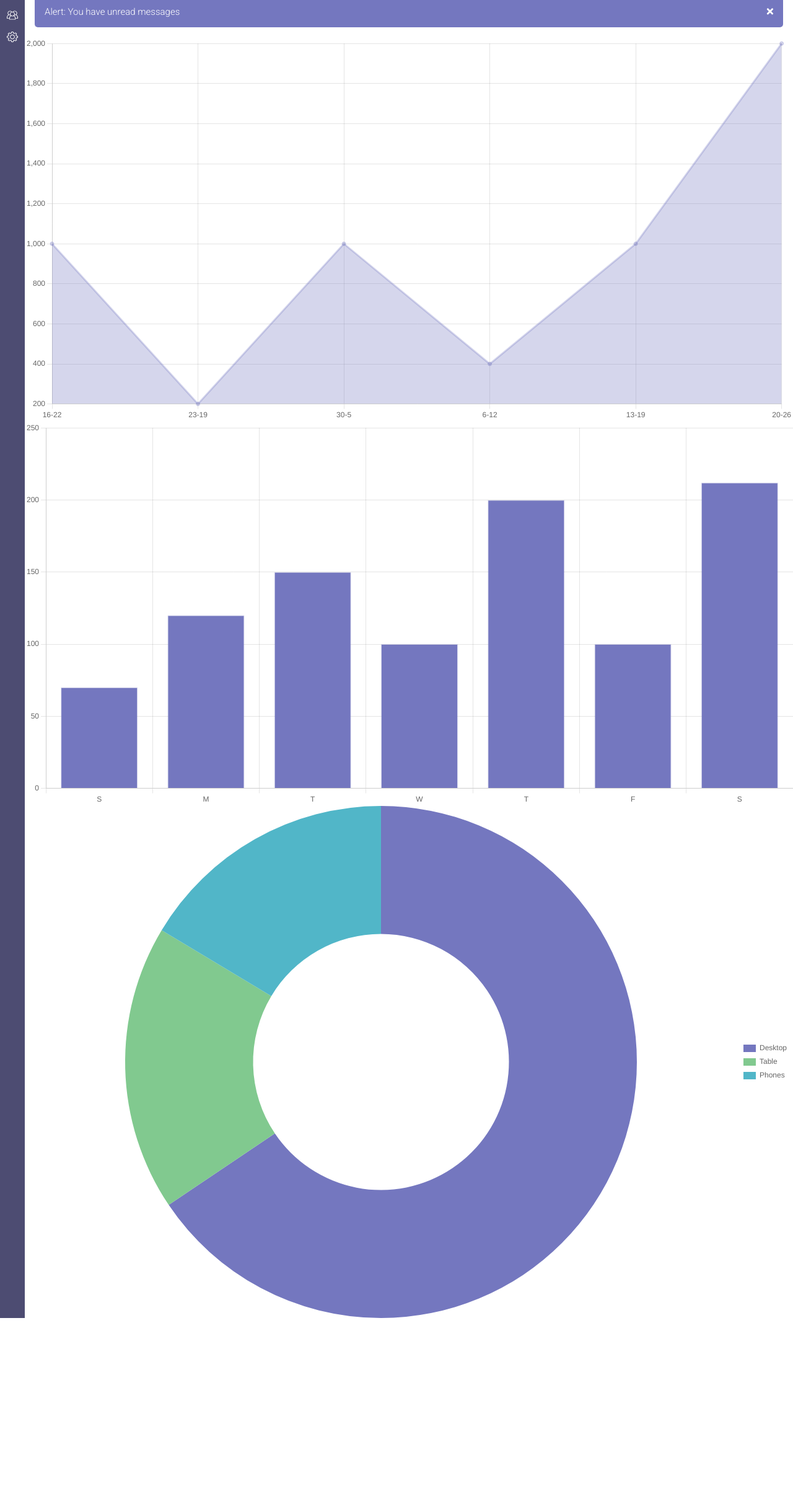
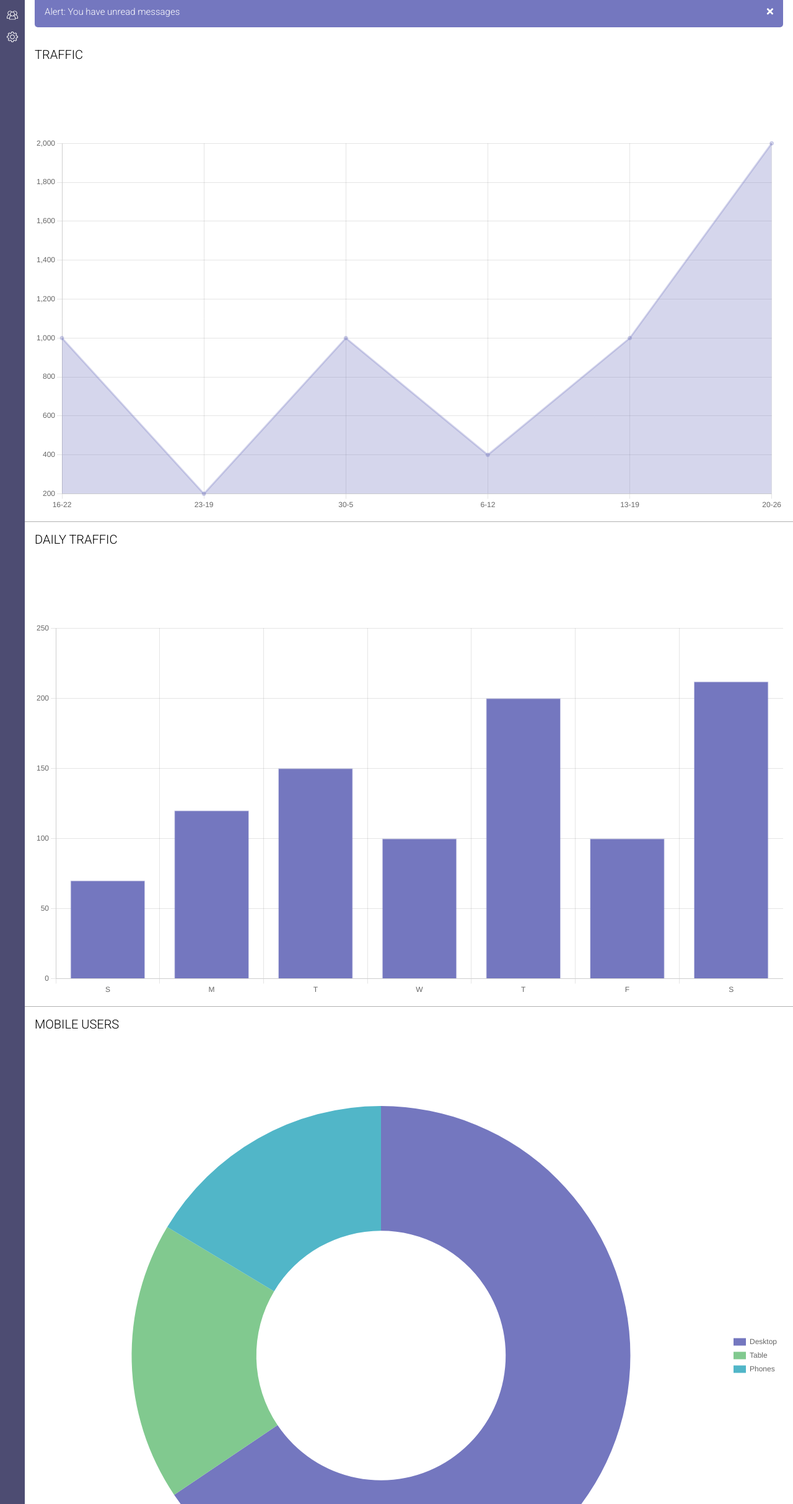
Before and after one commit to JaredStephens/WEBanalytics_dashboard, a plain HTML site: page index.html in a window 1280 px wide. Shown: the part 114-2540 px from the top of the page at 62% size. Before the commit the page ends 2240 px from the top, so only its background shows below. Drawn offline with nearby package versions, Linux system fonts and the light colour scheme.

Commit message:
styling charts

```diff
--- a/css/styles.css
+++ b/css/styles.css
@@ -104,10 +104,11 @@ a {
 }
 
 /* MAIN STYLES */
+
 .dash {
 	background-color: #e5e5e5;
 }
-h2 {
+.dashboard {
 	font-weight: normal;
 	background: white;
 	font-size: 20px;
@@ -123,7 +124,7 @@ h2 {
 #alert {
 	display: flex;
 	justify-content: space-between;
-	margin: 1em 1em;
+	margin: 1em;
 	padding: 1em;
 	background-color: rgb(116, 119, 191);
 	border-radius: 5px;
@@ -142,6 +143,22 @@ h4 {
 	background-color: rgb(116, 119, 191);
 	font-size: 15px;
 	color: white;
+}
+
+/* CHART STYLES */
+.chart-container {
+	width: 100%;
+}
+
+.chart-title {
+	font-size: 20px;
+	font-weight: lighter;
+	padding-bottom: 10%;
+}
+
+.chart-div {
+	padding: 1em;
+	border-bottom: 1px solid rgb(0, 0, 0, 0.3);
 }
 
 /* MOBILE RESPONSIVE */
@@ -221,7 +238,7 @@ h4 {
 		padding-bottom: 55%;
 	}
 
-	h2 {
+	.dashboard {
 		width: 20%;
 	}
 }
@@ -243,7 +260,7 @@ h4 {
 		margin-right: 0.5em;
 	}
 
-	h2 {
+	.dashboard {
 		width: 15%;
 	}
 
--- a/index.html
+++ b/index.html
@@ -53,7 +53,7 @@
 			</nav>
 			<main>
 				<div class="dash">
-					<h2>Dashboard</h2>
+					<h2 class="dashboard">Dashboard</h2>
 				</div>
 				<div id="alert">
 					<h4>Alert: You have unread messages</h4>
@@ -62,13 +62,16 @@
 					</button>
 				</div>
 				<div class="chart-container">
-					<div>
+					<div class="chart-div">
+						<h2 class="chart-title">TRAFFIC</h2>
 						<canvas id="lineChart"></canvas>
 					</div>
-					<div>
+					<div class="chart-div">
+						<h2 class="chart-title">DAILY TRAFFIC</h2>
 						<canvas id="barChart"></canvas>
 					</div>
-					<div>
+					<div class="chart-div">
+						<h2 class="chart-title">MOBILE USERS</h2>
 						<canvas id="doughnutChart"></canvas>
 					</div>
 				</div>
```
